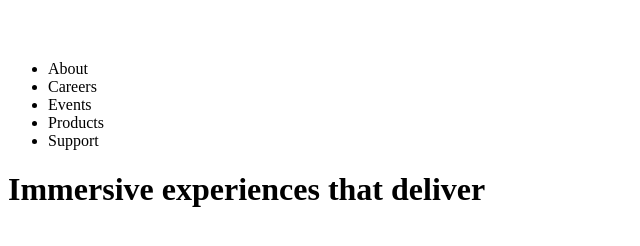
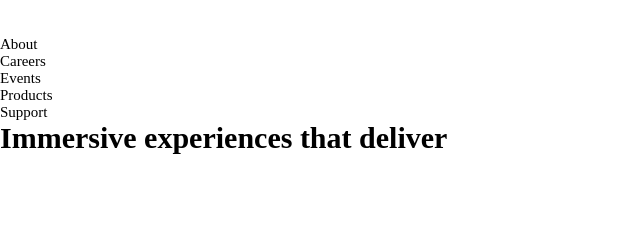
Before and after one commit to jotahdavid/loopstudios, a plain HTML site: page index.html in a window 1280 px wide. Shown: the whole page, without its empty margins (0-640 px from the left). Drawn offline with Linux system fonts and the light colour scheme.

Commit message:
:package: add: style.css base

```diff
--- /dev/null
+++ b/css/style.css
@@ -0,0 +1,20 @@
+/* Imports ========================================= */
+@import url('https://fonts.googleapis.com/css2?family=Alata&family=Josefin+Sans:wght@300&display=swap');
+/* Fonts: 'Alata', 'Josefin Sans' */
+
+/* Colors ========================================= */
+:root {
+  --white: #ffffff;
+  --black: #000000;
+  --dark-gray: #8c8c8c;
+  --very-dark-gray: #696969;
+}
+
+/* Global Settings ========================================= */
+* {
+  margin: 0; padding: 0; box-sizing: border-box;
+}
+
+html {
+  font-size: 93.75%;
+}
--- a/index.html
+++ b/index.html
@@ -4,6 +4,7 @@
     <meta charset="UTF-8">
     <meta name="viewport" content="width=device-width, initial-scale=1.0">
     <title>Loopstudios</title>
+    <link rel="stylesheet" href="./css/style.css">
   </head>
   <body>
     <header>
```
